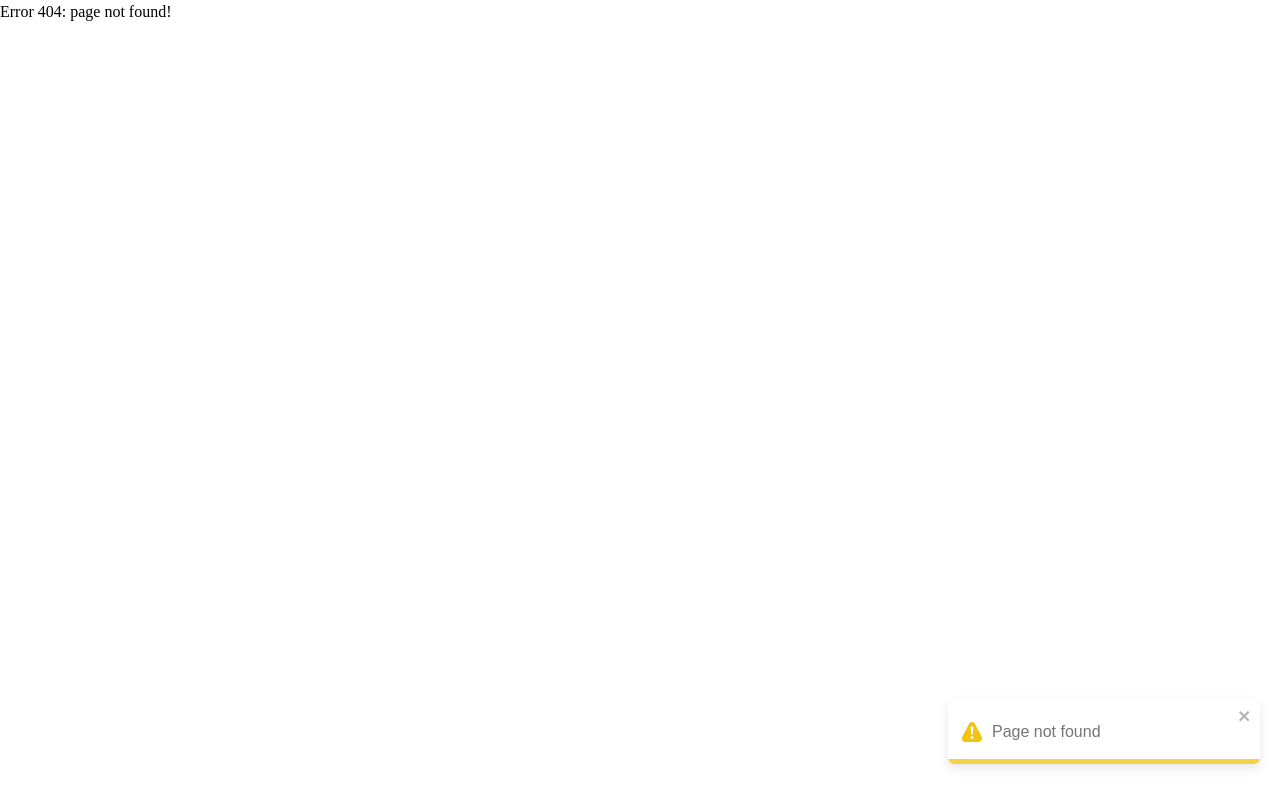
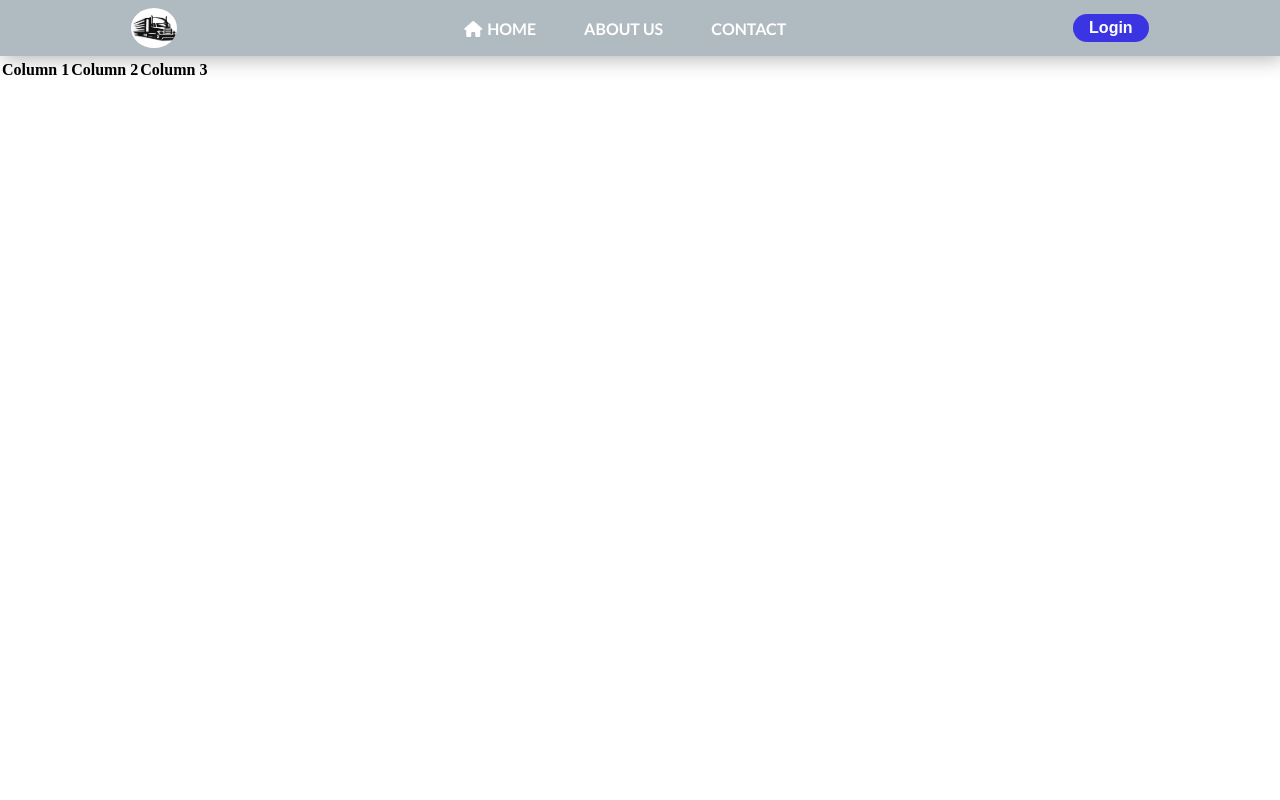
Before and after one commit to Marky303/ltnc-frontend, a React (Vite) app: page /driverlist in a window 1280 px wide. Before the commit this address had no page. Built offline with nearby package versions, Linux system fonts and the light colour scheme.

Commit message:
driverlist v0

```diff
--- a/package.json
+++ b/package.json
@@ -11,9 +11,11 @@
   },
   "dependencies": {
     "axios": "^1.6.8",
+    "bootstrap": "^5.3.3",
     "firebase": "^10.11.0",
     "js-cookie": "^3.0.5",
     "react": "^18.2.0",
+    "react-bootstrap": "^2.10.2",
     "react-dom": "^18.2.0",
     "react-router-dom": "^6.22.3",
     "react-toastify": "^10.0.5"
--- a/src/App.jsx
+++ b/src/App.jsx
@@ -26,6 +26,8 @@ import PageNotFound from "./pages/error/PageNotFound";
 // Layout for website
 import Layout from "./hocs/Layout.jsx";
 
+// Manager pages
+import DriverList from "./pages/manager/DriverList";
 
 // Include/setup all pages in application wrapper/router
 const App = () => (
@@ -44,6 +46,7 @@ const App = () => (
 
             <Route exact path="/profile" element={<Profile />} />
 
+            <Route exact path="/driverlist" element={<DriverList />} />
 
           </Route>
         </Route>
--- /dev/null
+++ b/src/pages/manager/DriverList.jsx
@@ -0,0 +1,20 @@
+import React, { useState, useEffect, useContext } from "react";
+import { Navigate, Link } from "react-router-dom";
+
+const DriverList = () => {
+  return <div>
+    <table>
+      <thead>
+        <tr>
+          <th>Column 1</th>
+          <th>Column 2</th>
+          <th>Column 3</th>
+        </tr>
+      </thead>
+    </table>
+
+
+  </div>;
+};
+
+export default DriverList;
--- a/src/pages/profile/Profile.jsx
+++ b/src/pages/profile/Profile.jsx
@@ -1,5 +1,8 @@
 import React, { useState, useEffect, useContext } from "react";
 import { Navigate, Link } from "react-router-dom";
+
+// Importing styles
+import "../../pagestyles/profile.css";
 
 // Importing AuthContext
 import AuthContext from "../../context/UserauthContext";
@@ -36,11 +39,11 @@ const Profile = () => {
   }, []);
 
   return (
-    <div>
+    <div className="profile-content-wrapper">
       {authTokens ? (
         userInfo.admin ? (
-          <div id="body">
-            <div className="login-section js-login-section">
+          <div id="body-profile">
+            <div className="profile-section js-login-section">
               <div className="login-content">
                 <div className="form-box-signup js-signup-box">
                   <h2 className="header-form">Profile</h2>
@@ -118,8 +121,8 @@ const Profile = () => {
             </div>
           </div>
         ) : (
-          <div id="body">
-            <div className="login-section js-login-section">
+          <div id="body-profile">
+            <div className="profile-section js-login-section">
               <div className="login-content">
                 <div className="form-box-signup js-signup-box">
                   <h2 className="header-form">Profile</h2>
--- a/src/pagestyles/home-login.css
+++ b/src/pagestyles/home-login.css
@@ -14,7 +14,7 @@ html{
 
 /* main */
 #header {
-    height: 45px;
+    height: 7dvh;
     width: 100%;
     background-color: #8c9ba5af;
     box-shadow: 3px 3px 20px rgba(0,0,0,0.3);
@@ -94,7 +94,7 @@ html{
 
 #body{
     width: 100%;
-    height: 100vh;
+    height: 93dvh;
     background: url(../assets/img/background/background1.jpg) bottom center / cover no-repeat;
     animation: change 90s ease-in-out infinite;
 }
@@ -360,7 +360,7 @@ input[type=radio] {
 }
 
 .navbar-wrapper {
-    height: 45px;
+    height: 7dvh;
     margin: 0px;
     padding: 0px;
 }
--- /dev/null
+++ b/src/pagestyles/profile.css
@@ -0,0 +1,23 @@
+.body-profile {
+    width: 100%;
+    height: 100%;
+}
+
+.profile-content-wrapper {
+    width: 100%;
+    height: 93dvh;
+    background: url(../assets/img/background/userauthbg.webp) bottom center / cover no-repeat;
+}
+
+.profile-section{
+    width: 100%;
+    scale: 0.8;
+    height: inherit;
+    justify-content: center;
+    align-items: center;
+    color: #69737a;
+    position: fixed;
+    z-index: 9999;
+    display: flex;
+    animation: loginFadeIn ease .3s;
+}
```
Also changed, not shown: src/assets/img/background/userauthbg.webp (added), 1 other file (tests, documents, lock files or other folders).
